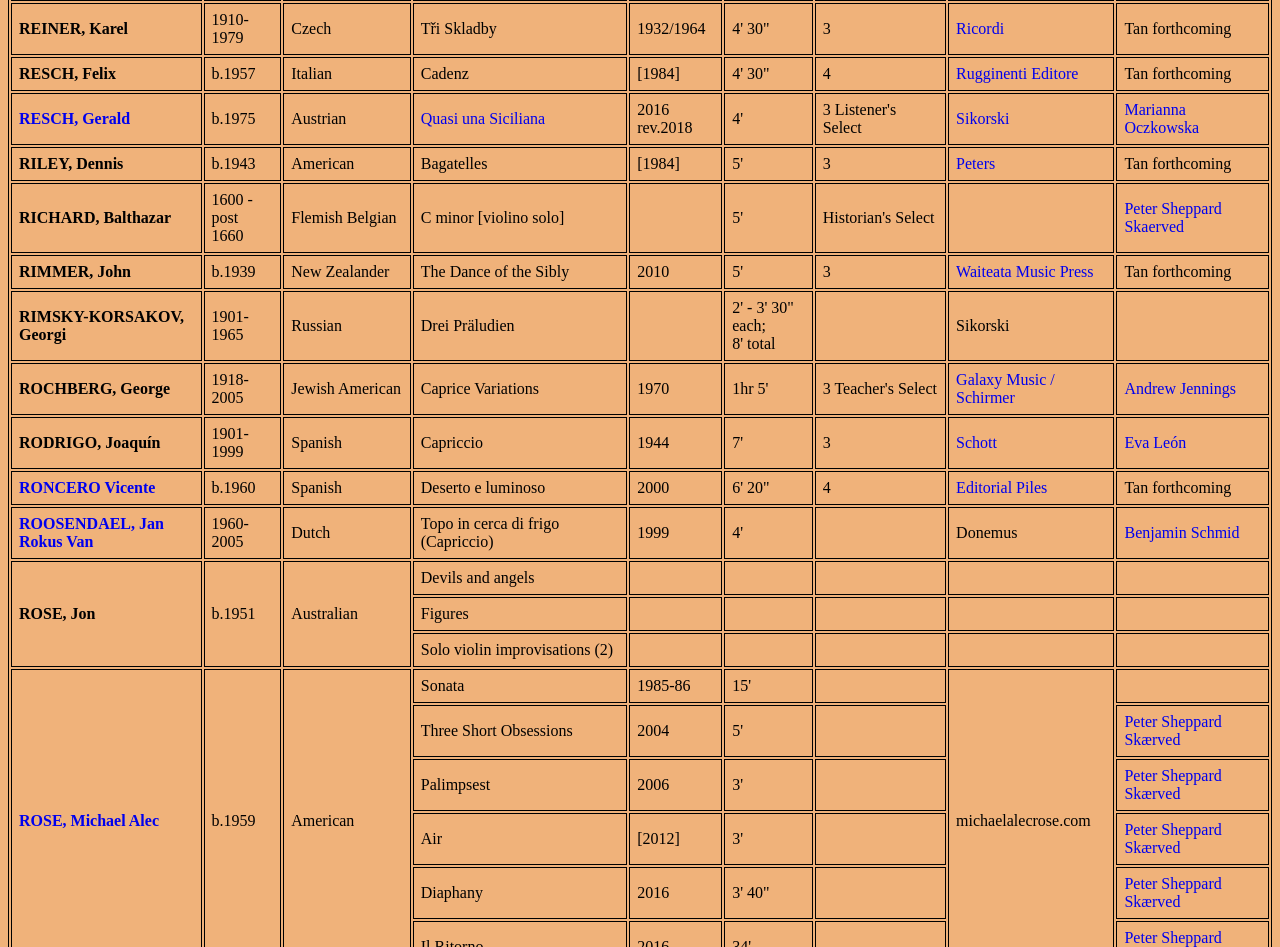
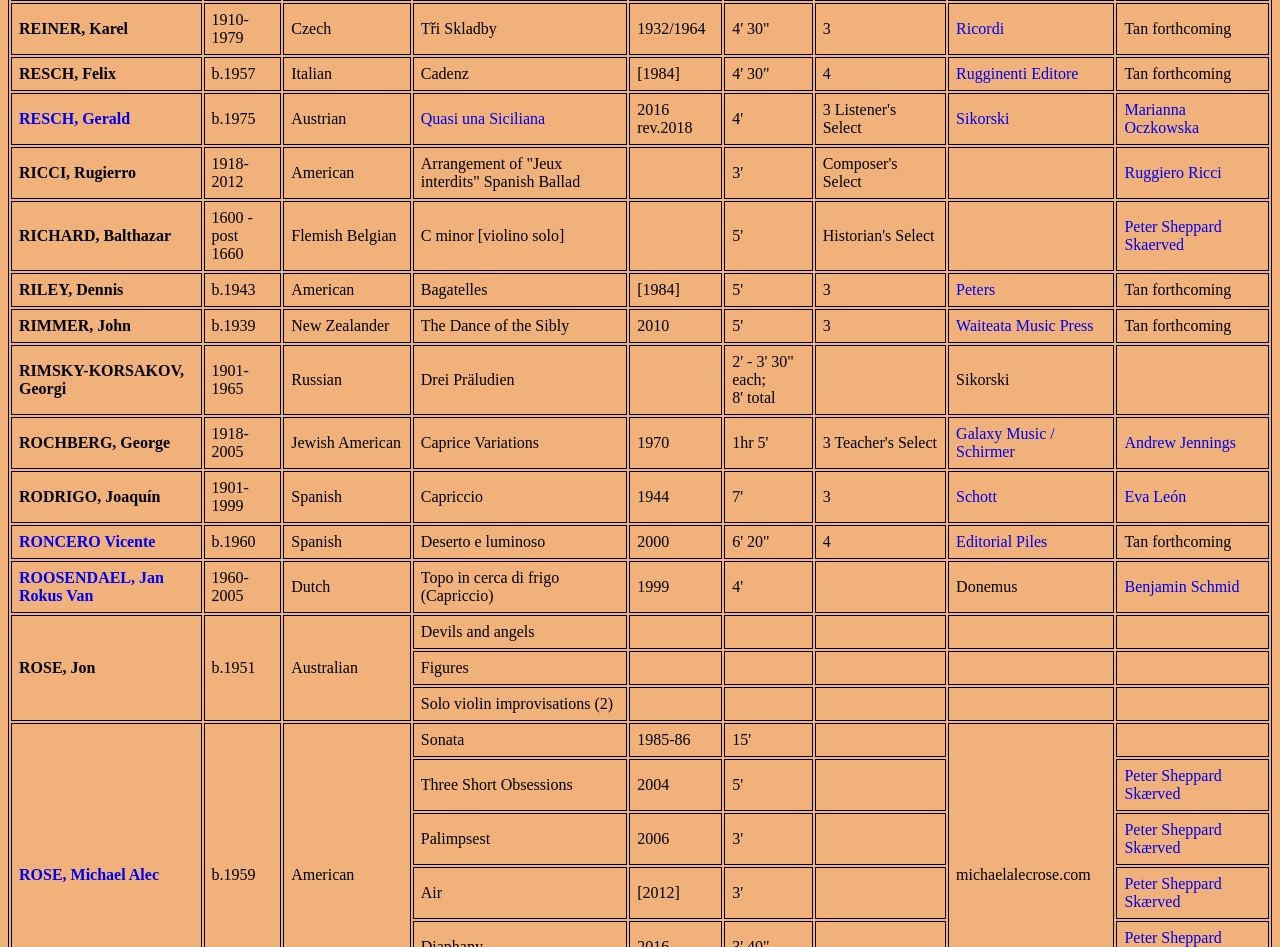
Before and after one commit to kiahuitan/soloviolinworks, a plain HTML site: page ComposersR.html in a window 1280 px wide. Shown: the part 1657-2604 px from the top of the page. Drawn offline with Linux system fonts and the light colour scheme.

Commit message:
Add files via upload

```diff
--- a/ComposersR.html
+++ b/ComposersR.html
@@ -290,7 +290,7 @@
         <td>2011 rev.2016</td>
         <td>3'</td>
         <td>1 Beginner's Select</td>
-        <td><a href="http://www.katherinerawlings.com/strings/celebration-song">katherinerawlings.com</a></td>
+        <td><a href="http://www.katherinerawlings.com/strings/celebration-song" target="_blank">katherinerawlings.com</a></td>
         <td></td>
     </tr>
 
@@ -430,15 +430,15 @@
     </tr>
 
     <tr>
-        <th scope="row">RILEY, Dennis</th>
-        <td>b.1943</td>
+        <th scope="row">RICCI, Rugierro</th>
+        <td>1918-2012</td>
         <td>American</td>
-        <td>Bagatelles</td>
-        <td>[1984]</td>
-        <td>5'</td>
-        <td>3</td>
-        <td><a href="scoresR/Riley.pdf" target="_blank">Peters</a></td>
-        <td>Tan forthcoming</td>
+        <td>Arrangement of "Jeux interdits" Spanish Ballad</td>
+        <td></td>
+        <td>3'</td>
+        <td>Composer's Select</td>
+        <td></td>
+        <td><a href="https://www.youtube.com/watch?v=SEaeCgzEfUo" target="_blank">Ruggiero Ricci</a></td>
     </tr>
 
     <tr>
@@ -451,6 +451,18 @@
         <td>Historian's Select</td>
         <td></td>
         <td><a href="http://www.peter-sheppard-skaerved.com/2017/11/baltazar-richard-1600-post-1660-c-minor-violino-solo/" target="_blank">Peter Sheppard Skaerved</a></td>
+    </tr>
+
+    <tr>
+        <th scope="row">RILEY, Dennis</th>
+        <td>b.1943</td>
+        <td>American</td>
+        <td>Bagatelles</td>
+        <td>[1984]</td>
+        <td>5'</td>
+        <td>3</td>
+        <td><a href="scoresR/Riley.pdf" target="_blank">Peters</a></td>
+        <td>Tan forthcoming</td>
     </tr>
 
     <tr>
```
Also changed, not shown: ComposersM.html (+12 -0 lines).
